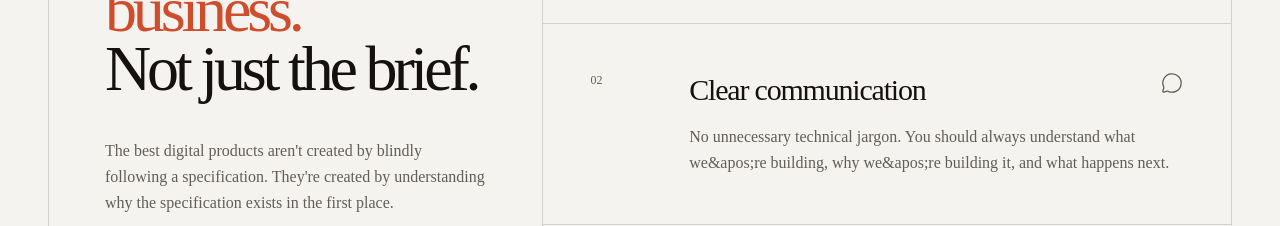
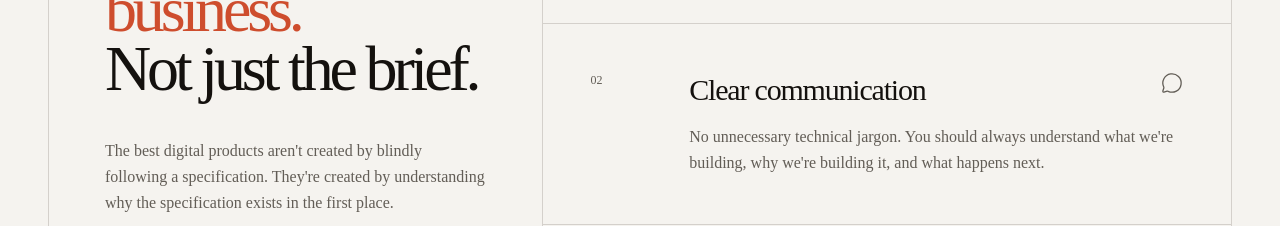
Before and after one commit to NawabMoazzam/nawab-tech, a Next.js app: page / in a window 1280 px wide. Shown: the part 4460-4686 px from the top of the page. Built offline with nearby package versions, Linux system fonts and the light colour scheme; no server answers.

Commit message:
Update typo error why-nawab-tech.tsx

```diff
--- a/components/why-nawab-tech.tsx
+++ b/components/why-nawab-tech.tsx
@@ -18,7 +18,7 @@ const principles = [
     number: "02",
     title: "Clear communication",
     description:
-      "No unnecessary technical jargon. You should always understand what we&apos;re building, why we&apos;re building it, and what happens next.",
+      "No unnecessary technical jargon. You should always understand what we're building, why we're building it, and what happens next.",
     icon: MessageCircle,
   },
   {
```
